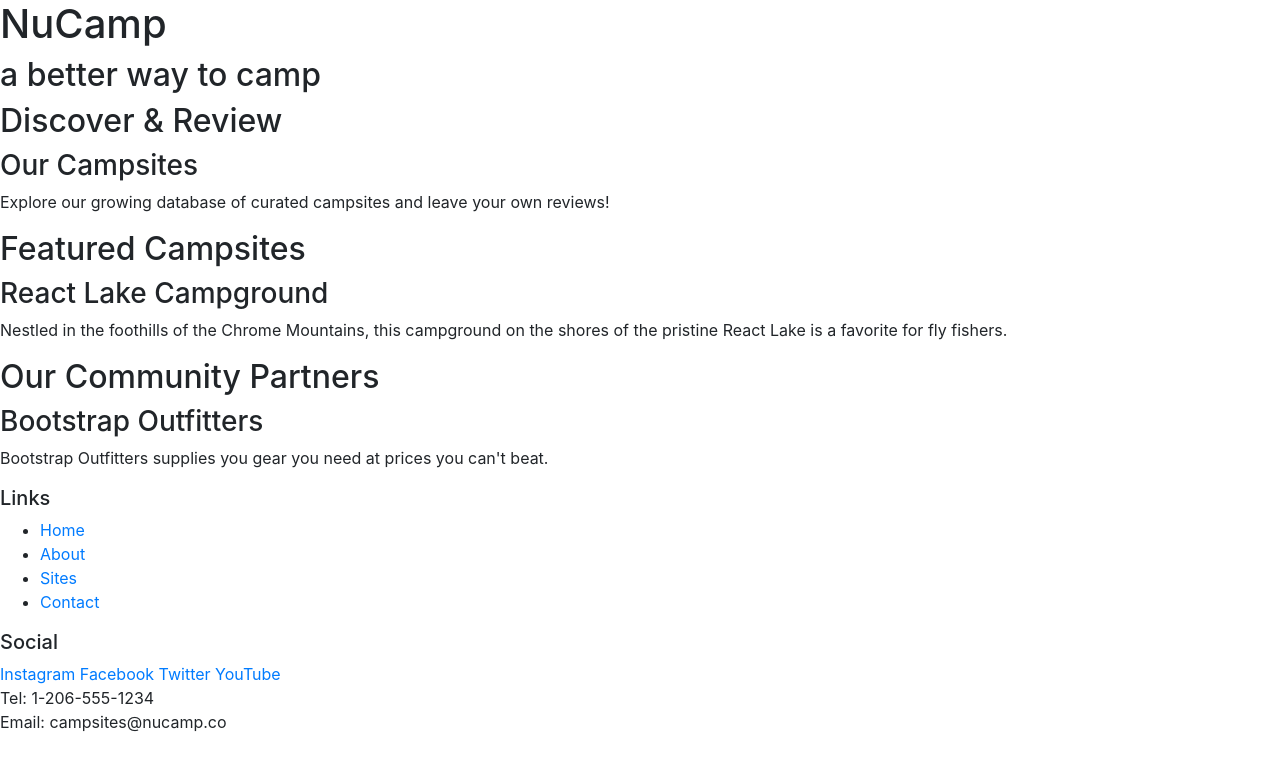
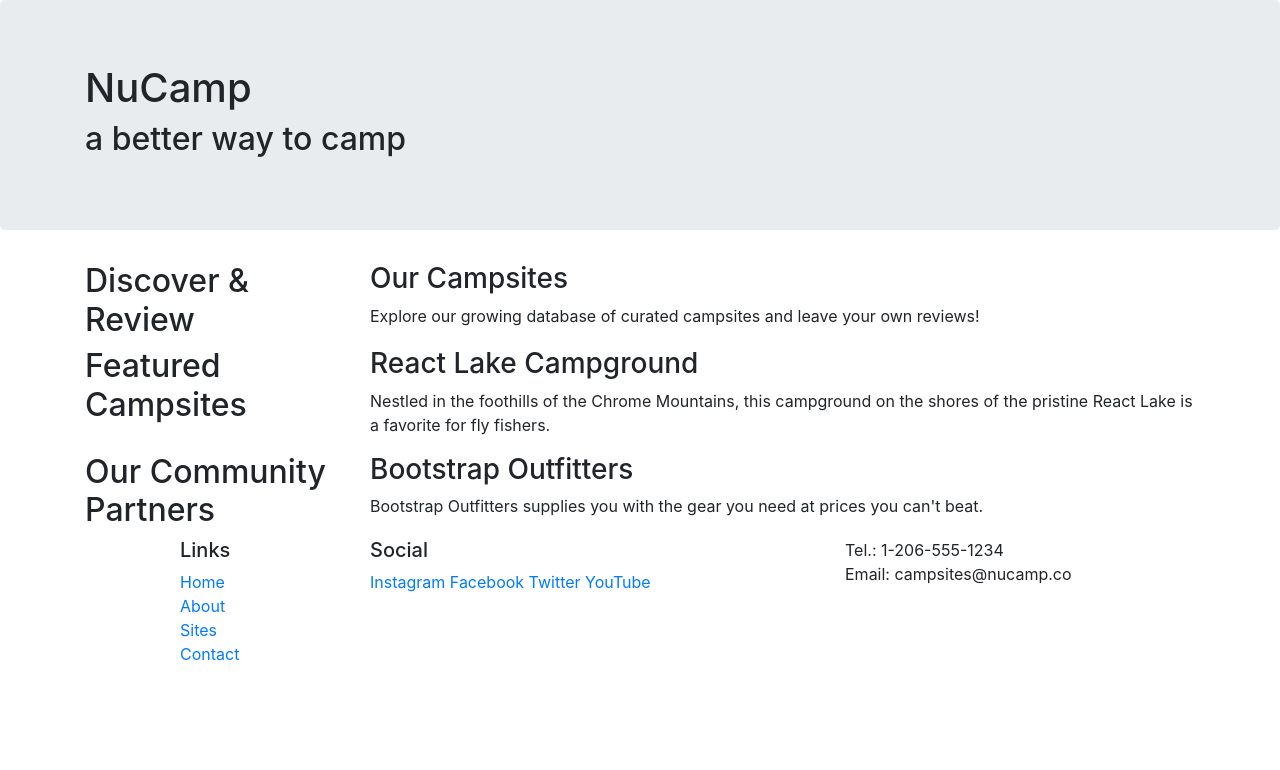
Before and after one commit to fitzerj/nucamp-bootstrap, a website: page index.html in a window 1280 px wide. Drawn offline with nearby package versions, Linux system fonts and the light colour scheme.

Commit message:
Bootstrap Grid

```diff
--- a/index.html
+++ b/index.html
@@ -13,51 +13,73 @@
 
 <body>
 
-    <header>
-        <div>
+    <header class="jumbotron">
+        <div class="container">
+            <div class="row">
+                <div class="col">
                     <h1>NuCamp</h1>
                     <h2>a better way to camp</h2>
                 </div>
+            </div>
+        </div>
     </header>
 
-    <div>
+    <div class="container">
+        <div class="row">
+            <div class="col-sm-4 col-md-3">
                 <h2>Discover & Review</h2>
+            </div>
+            <div class="col">
                 <h3>Our Campsites</h3>
                 <p>Explore our growing database of curated campsites and leave your own reviews!</p>
             </div>
+        </div>
 
-    <div>
+        <div class="row">
+            <div class="col-sm-4 col-md-3">
                 <h2>Featured Campsites</h2>
+            </div>
+            <div class="col">
                 <h3>React Lake Campground</h3>
         		<p>Nestled in the foothills of the Chrome Mountains, this campground on the shores of the pristine React Lake is a favorite for fly fishers.</p>
    			</div>
+        </div>
 
-    <div>
+        <div class="row">
+            <div class="col-sm-4 col-md-3">
                 <h2>Our Community Partners</h2>
+            </div>
+            <div class="col">
                 <h3>Bootstrap Outfitters</h3>
-        <p>Bootstrap Outfitters supplies you gear you need at prices you can't beat.</p>
+        		<p>Bootstrap Outfitters supplies you with the gear you need at prices you can't beat.</p>
+            </div>
+        </div>
     </div>
 
     <footer>
-        <div>
+        <div class="container">
+            <div class="row">
+                <div class="col-4 col-sm-2 offset-1">
                     <h5>Links</h5>
-            <ul>
+            		<ul class="list-unstyled">
                         <li><a href="#">Home</a></li>
                         <li><a href="#">About</a></li>
                         <li><a href="#">Sites</a></li>
                         <li><a href="#">Contact</a></li>
                     </ul>
                 </div>
-        <div>
+                <div class="col-6 col-sm-5">
                 	<h5>Social</h5>
                     <a href="http://instagram.com/">Instagram</a>
                     <a href="http://facebook.com/">Facebook</a>
                     <a href="http://twitter.com/">Twitter</a>
                     <a href="http://youtube.com/">YouTube</a>
                 </div>
-        <div>
-            Tel: 1-206-555-1234<br />
+                <div class="col-sm-4">
+                    Tel.: 1-206-555-1234<br />
                     Email: campsites@nucamp.co
+                </div>
+           </div>
         </div>
     </footer>
 
```
Lines whose indentation alone changed are shown as unchanged.
